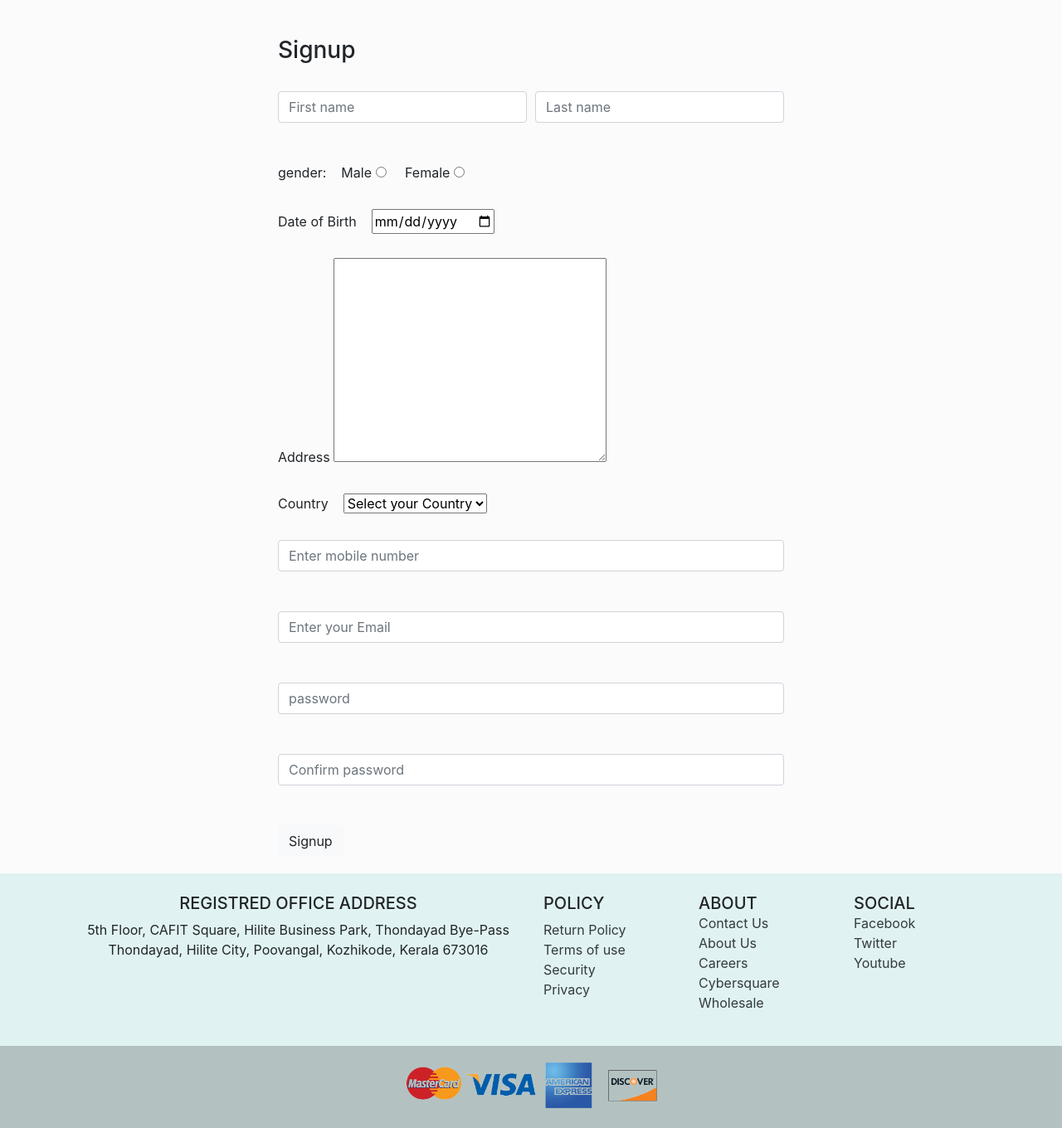
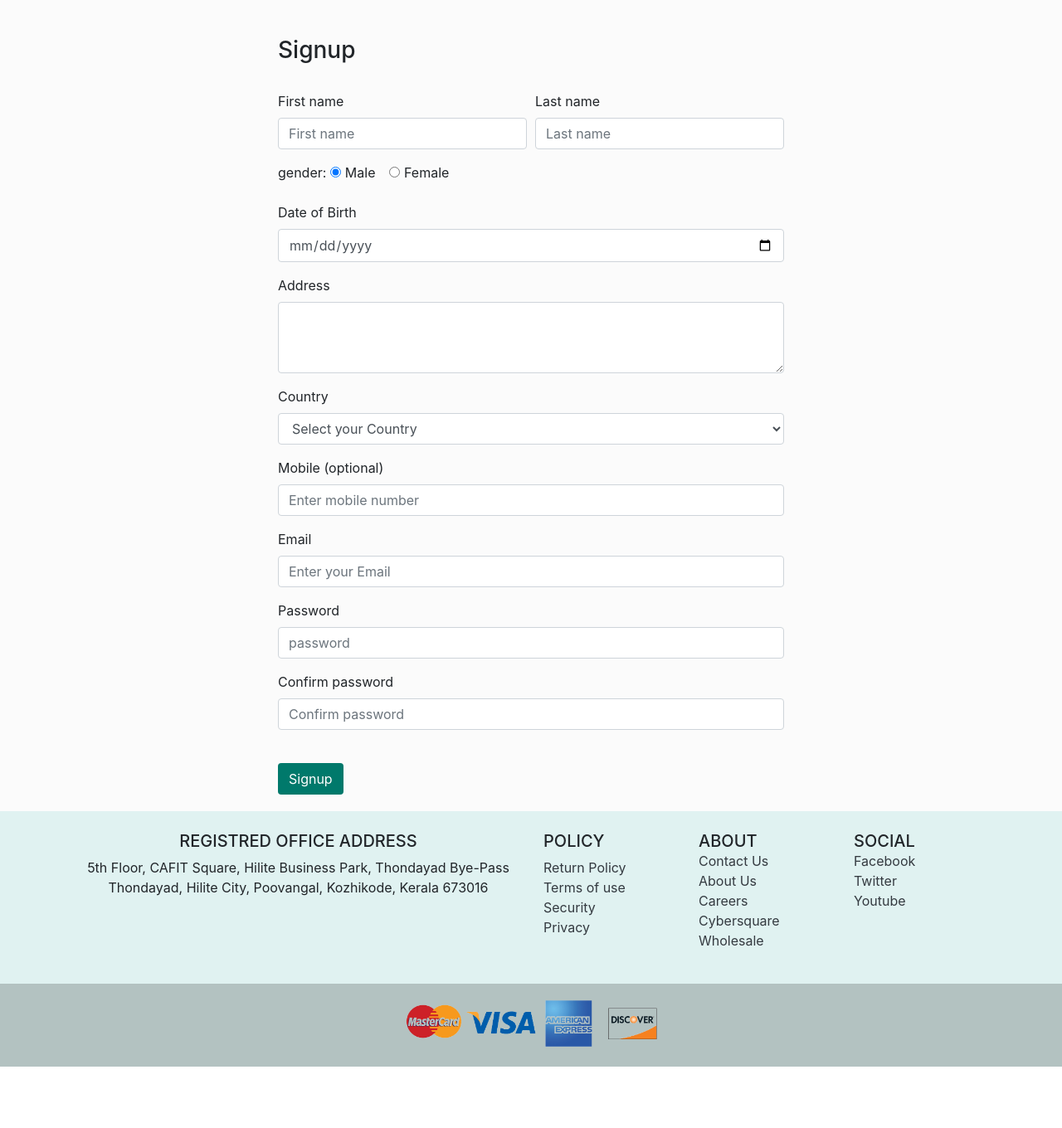
Before and after one commit to cybersquare/cs_ecommerce, a Django app: page /ecom/signup in a window 1280 px wide. Shown: the part 114-1474 px from the top of the page at 83% size. After the commit the page ends 1400 px from the top, so only its background shows below. Run offline with Django 3.2, Linux system fonts and the light colour scheme; some libraries are stand-ins or nearby versions.

Commit message:
added signup validation

```diff
--- a/ecom/templates/ecom/cust_master.html
+++ b/ecom/templates/ecom/cust_master.html
@@ -36,12 +36,18 @@
                 </div>
             </form>
             <ul class="navbar-nav mr-auto ">
+                {% if customerid not in request.session %}
                 <div class="login-nav">
                     <button onclick="location.href = 'login'" type="button" class="btn">Login</button>
                 </div>
                 <div class="login-nav">
                     <button onclick="location.href = 'signup'" type="button" class="btn">Sign up</button>
                 </div>
+                {% else %}
+                <div class="login-nav">
+                    <button onclick="location.href = 'signup'" type="button" class="btn">Sign up</button>
+                </div>
+                {% endif %}
             </ul>
         </div>
     </nav>
--- a/ecom/templates/ecom/login.html
+++ b/ecom/templates/ecom/login.html
@@ -18,7 +18,7 @@
                         <span class="group-btn">
                             <br>
                             <!-- <a href="#" class="btn btn-light btn-md">login <i class="fa fa-sign-in"></i></a> -->
-                            <button class="btn btn-light btn-md" type="submit">
+                            <button class="btn btn-md" type="submit" style="background-color: #00796b; color: white;">
                                 login <i class="fa fa-sign-in"></i>
                             </button>
                         </span><br>
--- a/ecom/templates/ecom/signup.html
+++ b/ecom/templates/ecom/signup.html
@@ -21,58 +21,69 @@
                 <div class="form-login">
                     <br>
                     <h3 class="login-head">Signup</h3><br>
-                    <form action="{% url 'signup' %}" method="POST">
+                    <form action="{% url 'signup' %}" onsubmit="return checkform()" method="POST">
                         {% csrf_token %}
-                        <div class="form-row">
+                        <div class="form-row form-group">
                             <div class="col">
-                                <input type="text" class="form-control" name="firstname" placeholder="First name">
+                                <label for="">First name</label>
+                                <input type="text" class="form-control" name="firstname" placeholder="First name" required>
                             </div>
                             <div class="col">
+                                <label for="">Last name</label>
                                 <input type="text" class="form-control" name="lastname" placeholder="Last name">
                             </div>
                         </div>
-                        </br>
-                        </br>
-                        <div style="display: inline;">
-                            <label for="" class="">gender: </label>&nbsp;&nbsp;&nbsp;
-                            <label for="male">Male</label>
-                            <input type="radio" id="male" name="gender" class=""> &nbsp;&nbsp;&nbsp;
-                            <label for="Female">Female</label>
-                            <input type="radio" id="female" name="gender" class="">
+
+                        <!-- <div style="display: inline;"> -->
+                        <div class="form-group ">
+                            <label for="" class="">gender: </label>
+                            <div class="form-check form-check-inline">
+                                <input type="radio" id="male" value="male" name="gender" class="form-check-input" checked>
+                                <label for="male" class="form-check-label">Male</label>
+                            </div>
+                            <div class="form-check form-check-inline">
+                                <input type="radio" id="female" name="gender" value="female" class="form-check-input">
+                                <label for="female" class="form-check-label">Female</label>
+                            </div>
                         </div>
-                        <br>
-                        <br>
-                        <label for="dob">Date of Birth</label>&nbsp;&nbsp;&nbsp;
-                        <input type="date" id="dob" name="dateofbirth" class="">
-                        <br><br>
-                        <label for="adrs">Address</label>
-                        <textarea name="address" id="adrs" cols="30" rows="10"></textarea>
-                        </br>
-                        </br>
-                        <label for="cntry">Country</label>&nbsp;&nbsp;&nbsp;
-                        <select name="country" id="cntry">
-                        <option  disabled selected>Select your Country</option>
-                        <option value="India">India</option>
-                    </select>
-                        <br><br>
-                        <input type="text" id="userMobile" class="form-control input-sm chat-input" name="mobile" placeholder="Enter mobile number" />
-                        </br>
-                        </br>
-                        <input type="text" id="userEmail" class="form-control input-sm chat-input" placeholder="Enter your Email" name="email" />
-                        </br>
-                        </br>
-                        <input type="password" id="userPassword" name="password" class="form-control input-sm chat-input" placeholder="password" />
-                        </br>
-                        </br>
-                        <input type="password" id="cnfPassword" class="form-control input-sm chat-input" placeholder="Confirm password" />
-                        </br>
+                        <div class="form-group ">
+                            <label for="dob">Date of Birth</label>
+                            <input type="date" id="dob" name="dateofbirth" class="form-control" required>
+                        </div>
+                        <div class="form-group ">
+                            <label for="adrs">Address</label>
+                            <textarea name="address" id="adrs" cols="30" rows="3" class="form-control" required></textarea>
+                        </div>
+                        <div class="form-group ">
+                            <label for="cntry">Country</label>
+                            <select name="country" class="form-control" id="cntry" required>
+                                <option  disabled selected value="">Select your Country</option>
+                                <option value="India">India</option>
+                            </select>
+                        </div>
+                        <div class="form-group">
+                            <label for="">Mobile (optional)</label>
+                            <input type="tel" pattern="[0-9]{10}" id="userMobile" class="form-control input-sm chat-input" name="mobile" placeholder="Enter mobile number" />
+                        </div>
+                        <div class="form-group">
+                            <label for="">Email</label>
+                            <input type="email" id="userEmail" class="form-control input-sm chat-input" placeholder="Enter your Email" name="email" required/>
+                        </div>
+                        <div class="form-group">
+                            <h6 id="pswerror" name="err" style="color: brown;"></h6>
+                            <label for="">Password</label>
+                            <input type="password" id="userPassword" name="password" class="form-control input-sm chat-input" placeholder="password" required />
+                        </div>
+                        <div class="form-group">
+                            <label for="">Confirm password</label>
+                            <input type="password" id="cnfPassword" class="form-control input-sm chat-input" placeholder="Confirm password" required/>
+                        </div>
                         <div class="wrapper">
+
                             <span class="group-btn">
                             <br>
-                            <button type="submit" class="btn btn-light btn-md">Signup</button>
+                            <button type="submit"  class="btn btn-md" style="background-color: #00796b; color: white;">Signup</button>
                         </span><br>
-
-
                         </div>
                     </form>
                 </div>
@@ -82,18 +93,16 @@
         </div>
     </div>
     <script>
-        // function checkpassword() {
-        //     password = document.getElementById("userPassword").value;
-        //     cnfpassword = document.getElementById("cnfPassword").value;
-        //     if (password != cnfpassword) {
-        //         alert("Not match");
-        //         return false;
-        //     }
+        function checkform() {
+            document.getElementById("pswerror").innerHTML = ""
+            password = document.getElementById("userPassword").value;
+            cnfpassword = document.getElementById("cnfPassword").value;
+            if (password != cnfpassword) {
+                document.getElementById("pswerror").innerHTML = "password mismatch"
+                return false;
+            }
 
-        // }
+        }
     </script>
 
     {% endblock %}
-    <!-- </body>
-
-</html> -->
--- a/ecom/views.py
+++ b/ecom/views.py
@@ -9,12 +9,13 @@ from django.contrib.auth import authenticate
 # Create your views here.
 
 def home(request):
+
     return render(request,"ecom/cust_home.html")
 
 def login(request):
     if request.method == 'POST':
-        usrname=request.POST['userName']
-        passwd=request.POST['userPassword']
+        usrname = request.POST['userName']
+        passwd = request.POST['userPassword']
         user = authenticate(username=usrname, password=passwd)
 
 
@@ -23,7 +24,7 @@ def login(request):
             request.session['customerid']=user.id
             return redirect('home')
         else:
-            return render(request,'ecom/login.html',{'error':'Incorrect user details'})
+            return render(request,'ecom/login.html',{'error':'Invalid user details'})
 
         # try:
         #     logindata = User.objects.get(username=usrname)
@@ -41,17 +42,16 @@ def login(request):
 
 def signup(request):
     if request.method == "POST":
-        firstname=request.POST['firstname']
-        # firstname=request.POST['firstname']
-        lastname=request.POST['lastname']
-        gender=request.POST['gender']
-        dateofbirth=request.POST['dateofbirth']
-        address=request.POST['address']
-        country=request.POST['country']
-        mobile=request.POST['mobile']
-        email=request.POST['email']
-        password=request.POST['password']
-        newuser=User.objects.create_user(email, email, password)
+        firstname = request.POST['firstname']
+        lastname = request.POST['lastname']
+        gender = request.POST['gender']
+        dateofbirth = request.POST['dateofbirth']
+        address = request.POST['address']
+        country = request.POST['country']
+        mobile = request.POST['mobile']
+        email = request.POST['email']
+        password = request.POST['password']
+        newuser = User.objects.create_user(email, email, password)
         newuser.first_name = firstname
         newuser.last_name = lastname
         newuser.save()
```
